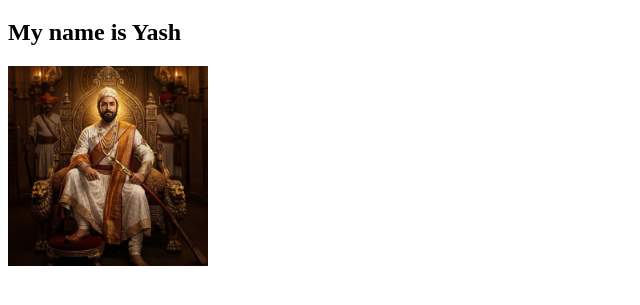
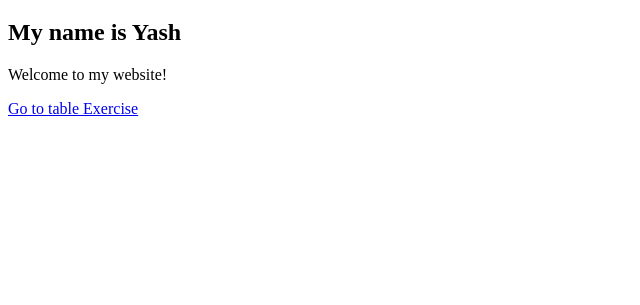
Before and after one commit to YashJJDeveloper/jr_hat_enginneer, a plain HTML site: page index.html in a window 1280 px wide. Shown: the part 61-366 px from the top of the page, without its empty margins (0-640 px from the left). Drawn offline with Linux system fonts and the light colour scheme.

Commit message:
Add files via upload

```diff
--- a/index.html
+++ b/index.html
@@ -10,7 +10,8 @@
 <body>
     <h1>This is my home page</h1>
     <h2>My name is Yash</h2>
-    <img src="./assets/shivaji-maharaj-2.jpg" width="200px" height="200px" alt="">
+    <p>Welcome to my website!</p>
+    <a href="./yash/pages/table-exercise.html">Go to table Exercise</a>
 </body>
 
 </html>
```
